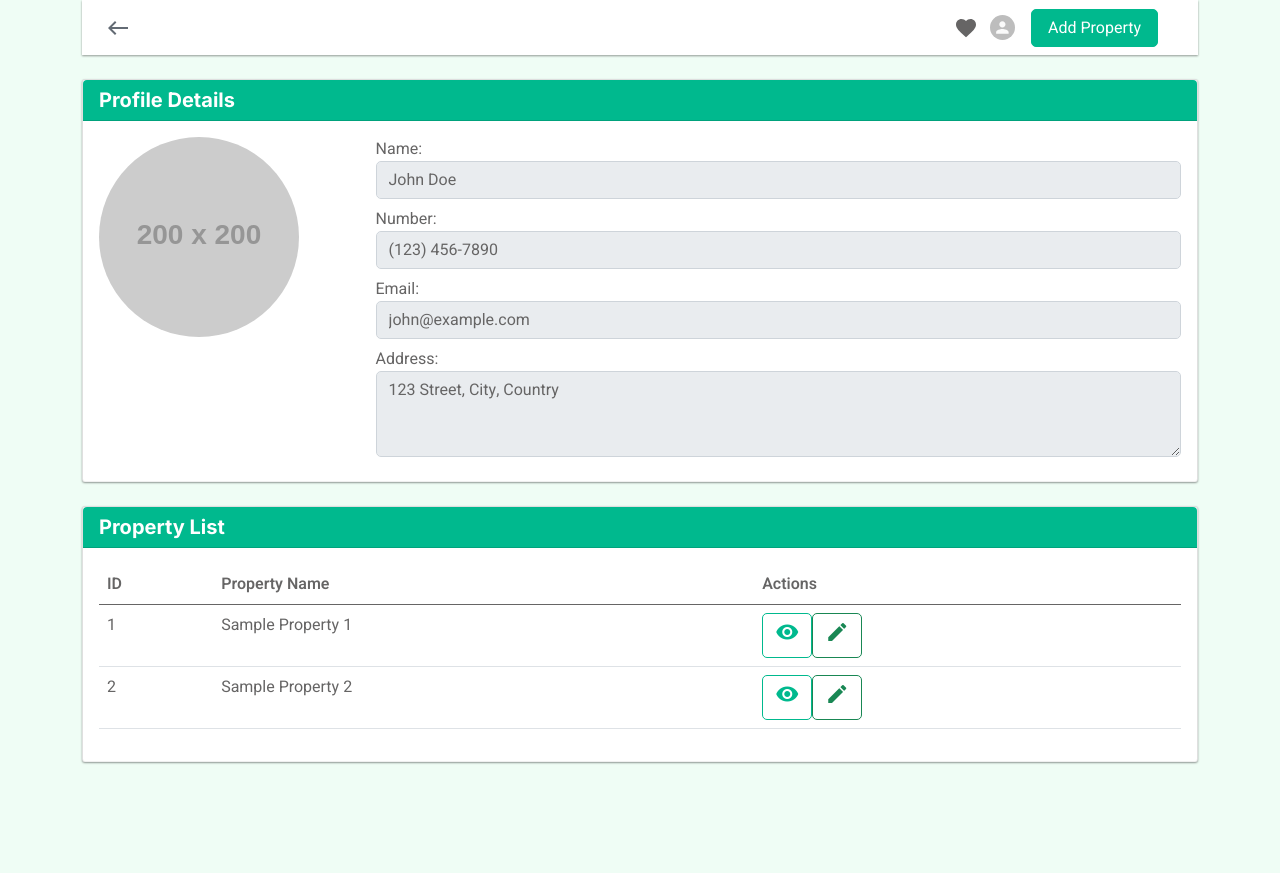
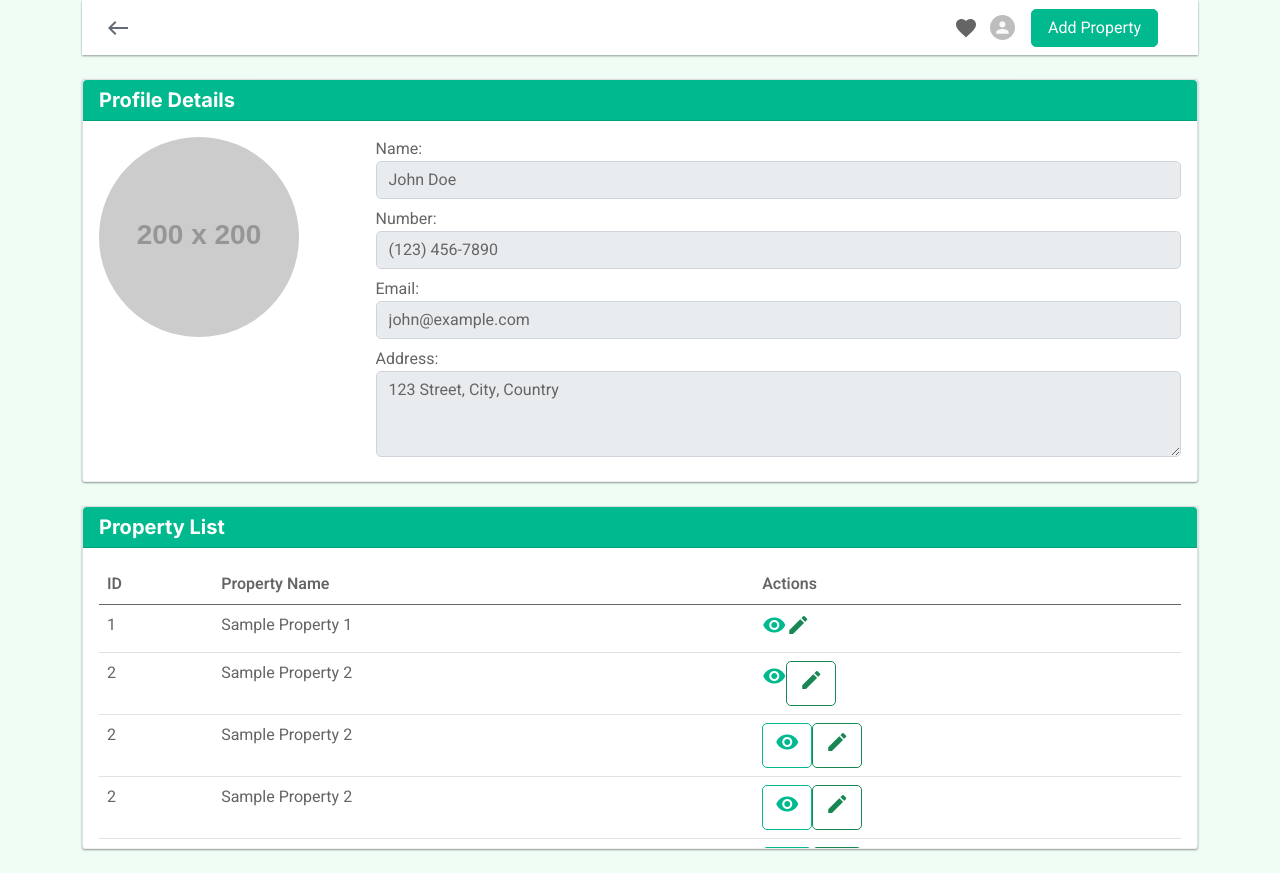
Before and after one commit to joy-mohajon/house-rent-system-clientside-reactjs, a React (Vite) app: page /profile in a window 1280 px wide. Before the commit the page ends 800 px from the top, so only its background shows below. Built offline with nearby package versions, Linux system fonts and the light colour scheme.

Commit message:
updated property table max height

```diff
--- a/src/components/Profile/Profile/Profile.jsx
+++ b/src/components/Profile/Profile/Profile.jsx
@@ -5,7 +5,7 @@ import ProfileDetails from "../ProfileDetails/ProfileDetails";
 
 const Profile = () => {
   return (
-    <div className="container">
+    <div className="container h-100">
       <DashNavbar />
       <ProfileDetails />
       <PropertyTable />
--- a/src/components/PropertyTable/PropertyTable.jsx
+++ b/src/components/PropertyTable/PropertyTable.jsx
@@ -13,7 +13,13 @@ const PropertyTable = () => {
         <div className="card-header bg-primary text-white">
           <h5 className="text-white">Property List</h5>
         </div>
-        <div className="card-body">
+        <div
+          className="card-body"
+          style={{
+            maxHeight: "300px",
+            overflow: "auto",
+          }}
+        >
           <table className="table">
             <thead>
               <tr>
@@ -26,6 +32,150 @@ const PropertyTable = () => {
               <tr>
                 <td>1</td>
                 <td>Sample Property 1</td>
+                <td>
+                  <a
+                    href="#"
+                    className="btn-outline-primary"
+                    data-toggle="tooltip"
+                    data-placement="top"
+                    title="View"
+                  >
+                    <i className="material-icons">visibility</i>
+                  </a>
+                  <a
+                    href="#"
+                    className="btn-outline-success"
+                    data-toggle="tooltip"
+                    data-placement="top"
+                    title="Edit"
+                  >
+                    <i className="material-icons">edit</i>
+                  </a>
+                </td>
+              </tr>
+              <tr>
+                <td>2</td>
+                <td>Sample Property 2</td>
+                <td>
+                  <a
+                    href="#"
+                    className="btn-outline-primary"
+                    data-toggle="tooltip"
+                    data-placement="top"
+                    title="View"
+                  >
+                    <i className="material-icons">visibility</i>
+                  </a>
+                  <a
+                    href="#"
+                    className="btn btn-outline-success"
+                    data-toggle="tooltip"
+                    data-placement="top"
+                    title="Edit"
+                  >
+                    <i className="material-icons">edit</i>
+                  </a>
+                </td>
+              </tr>
+              <tr>
+                <td>2</td>
+                <td>Sample Property 2</td>
+                <td>
+                  <a
+                    href="#"
+                    className="btn btn-outline-primary"
+                    data-toggle="tooltip"
+                    data-placement="top"
+                    title="View"
+                  >
+                    <i className="material-icons">visibility</i>
+                  </a>
+                  <a
+                    href="#"
+                    className="btn btn-outline-success"
+                    data-toggle="tooltip"
+                    data-placement="top"
+                    title="Edit"
+                  >
+                    <i className="material-icons">edit</i>
+                  </a>
+                </td>
+              </tr>
+              <tr>
+                <td>2</td>
+                <td>Sample Property 2</td>
+                <td>
+                  <a
+                    href="#"
+                    className="btn btn-outline-primary"
+                    data-toggle="tooltip"
+                    data-placement="top"
+                    title="View"
+                  >
+                    <i className="material-icons">visibility</i>
+                  </a>
+                  <a
+                    href="#"
+                    className="btn btn-outline-success"
+                    data-toggle="tooltip"
+                    data-placement="top"
+                    title="Edit"
+                  >
+                    <i className="material-icons">edit</i>
+                  </a>
+                </td>
+              </tr>
+              <tr>
+                <td>2</td>
+                <td>Sample Property 2</td>
+                <td>
+                  <a
+                    href="#"
+                    className="btn btn-outline-primary"
+                    data-toggle="tooltip"
+                    data-placement="top"
+                    title="View"
+                  >
+                    <i className="material-icons">visibility</i>
+                  </a>
+                  <a
+                    href="#"
+                    className="btn btn-outline-success"
+                    data-toggle="tooltip"
+                    data-placement="top"
+                    title="Edit"
+                  >
+                    <i className="material-icons">edit</i>
+                  </a>
+                </td>
+              </tr>
+              <tr>
+                <td>2</td>
+                <td>Sample Property 2</td>
+                <td>
+                  <a
+                    href="#"
+                    className="btn btn-outline-primary"
+                    data-toggle="tooltip"
+                    data-placement="top"
+                    title="View"
+                  >
+                    <i className="material-icons">visibility</i>
+                  </a>
+                  <a
+                    href="#"
+                    className="btn btn-outline-success"
+                    data-toggle="tooltip"
+                    data-placement="top"
+                    title="Edit"
+                  >
+                    <i className="material-icons">edit</i>
+                  </a>
+                </td>
+              </tr>
+              <tr>
+                <td>2</td>
+                <td>Sample Property 2</td>
                 <td>
                   <a
                     href="#"
```
